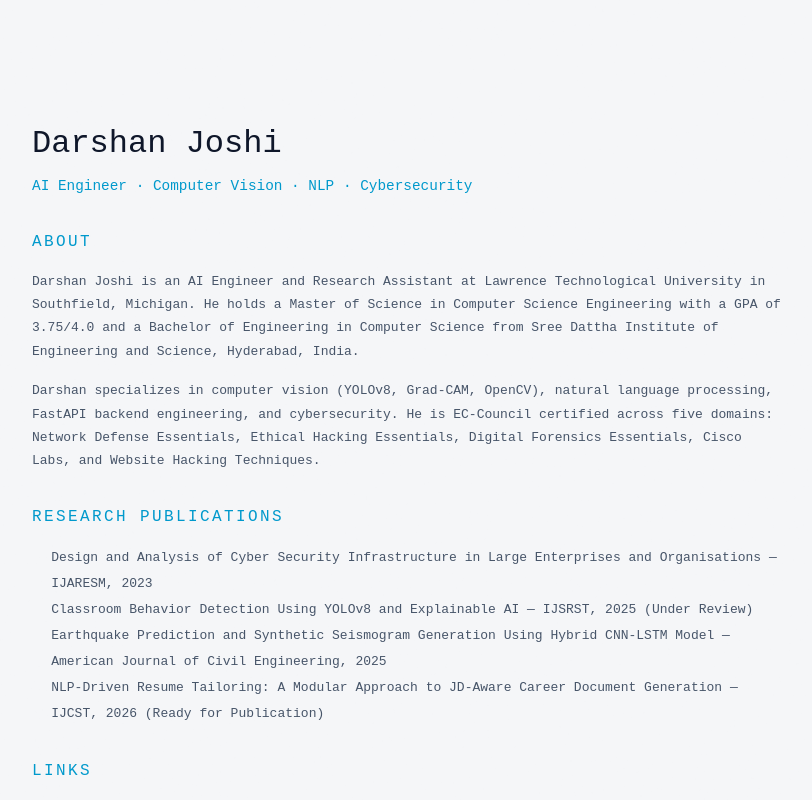
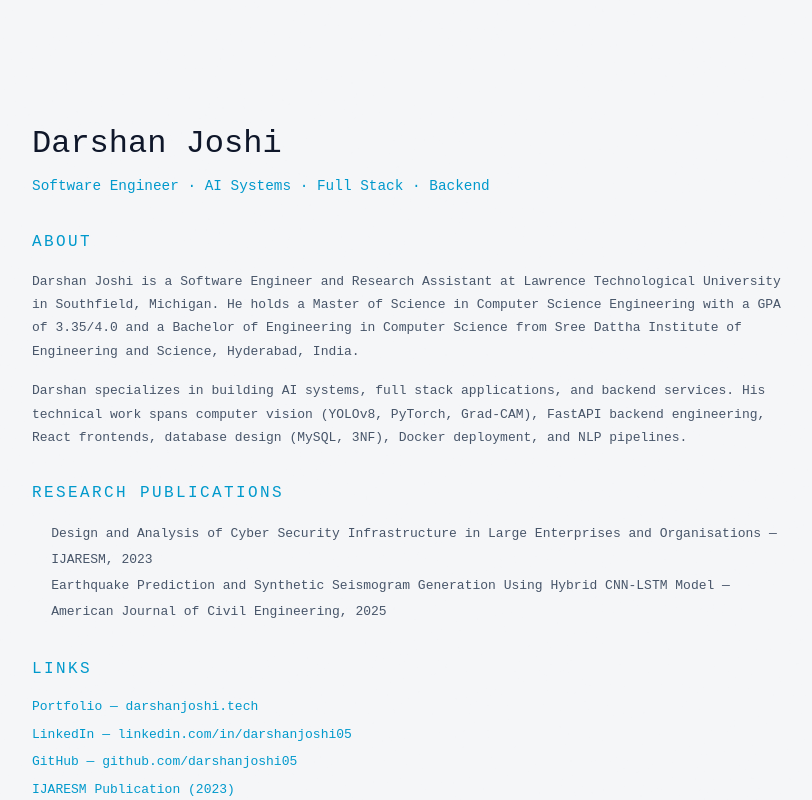
Before and after one commit to darshanjoshi05/Portfolio, a Next.js app: page /about in a window 1280 px wide. Shown: the top 800 px of the page, without its empty margins (232-1044 px from the left). Built offline with nearby package versions, Linux system fonts and the light colour scheme; a web font is replaced by a local one.

Commit message:
Update page.tsx

```diff
--- a/app/about/page.tsx
+++ b/app/about/page.tsx
@@ -4,13 +4,13 @@ import Link from 'next/link'
 const BASE_URL = 'https://darshanjoshi.tech'
 
 export const metadata: Metadata = {
-  title: 'About Darshan Joshi — AI Engineer',
+  title: 'About Darshan Joshi — Software Engineer',
   description:
-    'About Darshan Joshi — AI Engineer, researcher, and MS Computer Science graduate at Lawrence Technological University. Specializes in Computer Vision (YOLOv8, Grad-CAM), NLP, FastAPI backend engineering, and Cybersecurity. 4 published research papers. EC-Council certified.',
+    'About Darshan Joshi — Software Engineer and MS Computer Science graduate at Lawrence Technological University. Builds AI systems, full stack applications, and backend services. Specializes in Computer Vision (YOLOv8), FastAPI, React, PyTorch, and SQL. 2 published research papers.',
   keywords: [
     'about Darshan Joshi',
     'who is Darshan Joshi',
-    'Darshan Joshi AI engineer',
+    'Darshan Joshi Software Engineer',
     'Darshan Joshi biography',
     'Darshan Joshi background',
     'Darshan Joshi Lawrence Tech',
@@ -19,7 +19,7 @@ export const metadata: Metadata = {
   alternates: { canonical: `${BASE_URL}/about` },
   openGraph: {
     title: 'About Darshan Joshi',
-    description: 'AI Engineer and researcher. MS CS at Lawrence Tech. 4 publications. EC-Council certified.',
+    description: 'Software Engineer and researcher. MS CS at Lawrence Tech. 2 publications.',
     url: `${BASE_URL}/about`,
   },
 }
@@ -30,7 +30,7 @@ const aboutSchema = {
   '@id': `${BASE_URL}/about`,
   name: 'About Darshan Joshi',
   url: `${BASE_URL}/about`,
-  description: 'About page for Darshan Joshi, AI Engineer and researcher at Lawrence Technological University.',
+  description: 'About page for Darshan Joshi, Software Engineer and researcher at Lawrence Technological University.',
   mainEntity: {
     '@type': 'Person',
     '@id': `${BASE_URL}/#person`,
@@ -46,7 +46,7 @@ export default function AboutPage() {
       <main style={{ maxWidth: 800, margin: '0 auto', padding: '120px 24px 80px', fontFamily: 'monospace' }}>
         <h1 style={{ fontSize: '2rem', marginBottom: '0.5rem', color: 'var(--text)' }}>Darshan Joshi</h1>
         <p style={{ color: 'var(--accent)', marginBottom: '2rem', fontSize: '0.9rem' }}>
-          AI Engineer · Computer Vision · NLP · Cybersecurity
+          Software Engineer · AI Systems · Full Stack · Backend
         </p>
 
         <section style={{ marginBottom: '2rem' }}>
@@ -54,14 +54,14 @@ export default function AboutPage() {
             About
           </h2>
           <p style={{ lineHeight: 1.8, color: 'var(--muted)', marginBottom: '1rem' }}>
-            Darshan Joshi is an AI Engineer and Research Assistant at Lawrence Technological University in Southfield, Michigan.
-            He holds a Master of Science in Computer Science Engineering with a GPA of 3.75/4.0 and a Bachelor of Engineering in
+            Darshan Joshi is a Software Engineer and Research Assistant at Lawrence Technological University in Southfield, Michigan.
+            He holds a Master of Science in Computer Science Engineering with a GPA of 3.35/4.0 and a Bachelor of Engineering in
             Computer Science from Sree Dattha Institute of Engineering and Science, Hyderabad, India.
           </p>
           <p style={{ lineHeight: 1.8, color: 'var(--muted)' }}>
-            Darshan specializes in computer vision (YOLOv8, Grad-CAM, OpenCV), natural language processing,
-            FastAPI backend engineering, and cybersecurity. He is EC-Council certified across five domains:
-            Network Defense Essentials, Ethical Hacking Essentials, Digital Forensics Essentials, Cisco Labs, and Website Hacking Techniques.
+            Darshan specializes in building AI systems, full stack applications, and backend services. His technical work spans
+            computer vision (YOLOv8, PyTorch, Grad-CAM), FastAPI backend engineering, React frontends, database design (MySQL, 3NF),
+            Docker deployment, and NLP pipelines.
           </p>
         </section>
 
@@ -71,9 +71,7 @@ export default function AboutPage() {
           </h2>
           <ul style={{ lineHeight: 2.0, color: 'var(--muted)', paddingLeft: '1.2rem' }}>
             <li>Design and Analysis of Cyber Security Infrastructure in Large Enterprises and Organisations — IJARESM, 2023</li>
-            <li>Classroom Behavior Detection Using YOLOv8 and Explainable AI — IJSRST, 2025 (Under Review)</li>
             <li>Earthquake Prediction and Synthetic Seismogram Generation Using Hybrid CNN-LSTM Model — American Journal of Civil Engineering, 2025</li>
-            <li>NLP-Driven Resume Tailoring: A Modular Approach to JD-Aware Career Document Generation — IJCST, 2026 (Ready for Publication)</li>
           </ul>
         </section>
 
```
